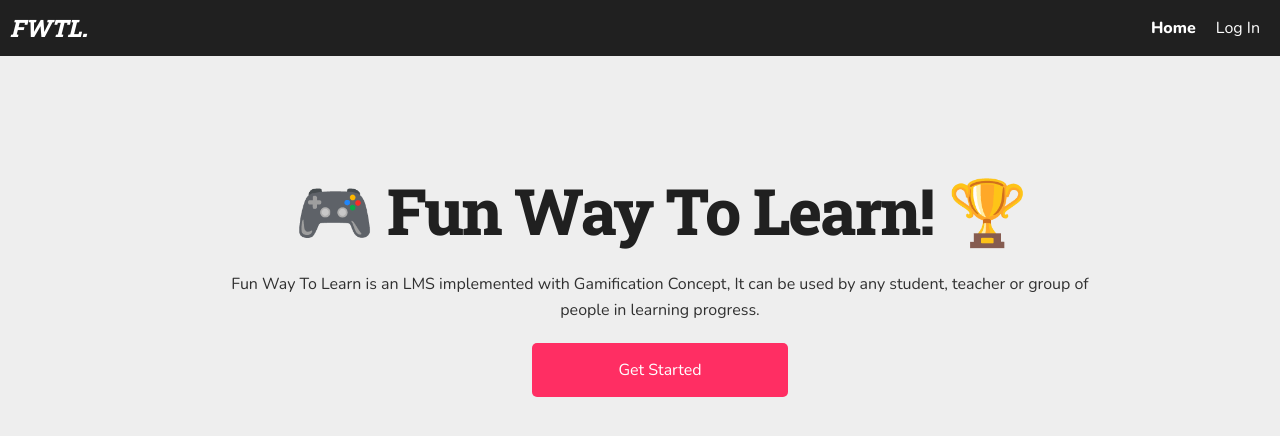
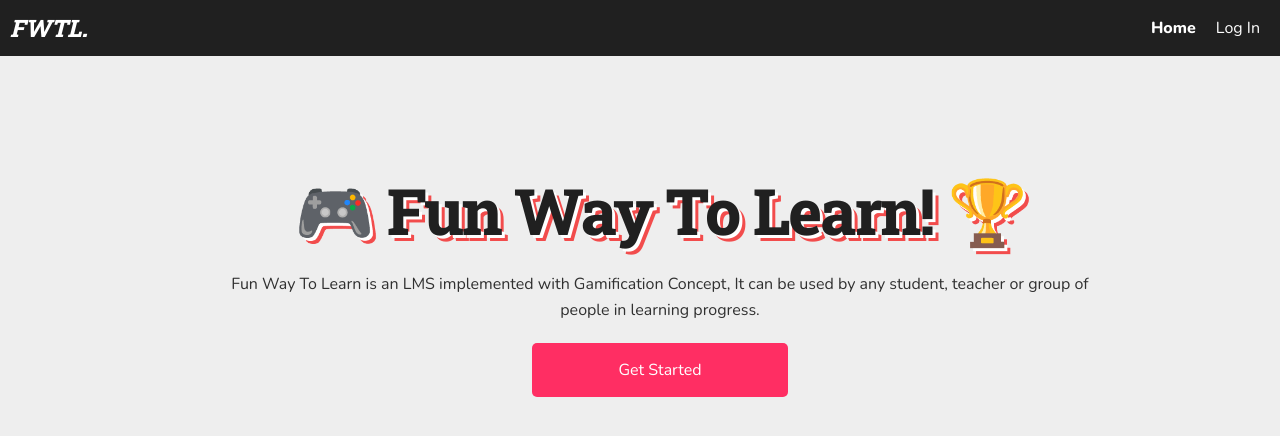
Before and after one commit to ichsanseanaldi/lms-app-react, a React (Create React App) app: page / in a window 1280 px wide. Shown: the top 436 px of the page. Built offline with nearby package versions, Linux system fonts and the light colour scheme.

Commit message:
added text-shadow

```diff
--- a/src/components/siswa/CariCourse.js
+++ b/src/components/siswa/CariCourse.js
@@ -6,7 +6,7 @@ import React, { useState } from 'react'
 import { StyledContainer } from '../../style/components/StyledContainer';
 import { StyledWrapper } from '../../style/components/StyledWrapper';
 import { StyledHeading } from '../../style/components/StyledHeading';
-import { grey, lightblue , yellow } from '../../style/ColorVariable';
+import { yellow } from '../../style/ColorVariable';
 import { NavBarSiswa } from '../partials/NavBarSiswa';
 import { StyledInput } from '../../style/components/StyledInput';
 // import { CourseCard } from '../partials/CourseCard';
--- a/src/style/components/StyledHeading.js
+++ b/src/style/components/StyledHeading.js
@@ -1,4 +1,5 @@
 import styled from 'styled-components';
+import { magenta, pink, yellow } from '../ColorVariable';
 
 export const StyledHeading = styled.h1`
 
@@ -8,6 +9,7 @@ export const StyledHeading = styled.h1`
     font-weight:800;
     letter-spacing:-2px;
     color:${props => props.backgroundcolor};
+    text-shadow:${props=>props.landing? '3px 3px white, 6px 6px #F24C4C' :'4px 4px #202020'};
 
     @media (max-width:800px){
         font-size: ${props => props.landing && '50px'};
```
